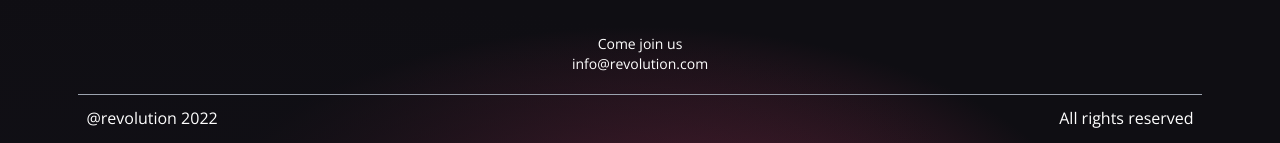
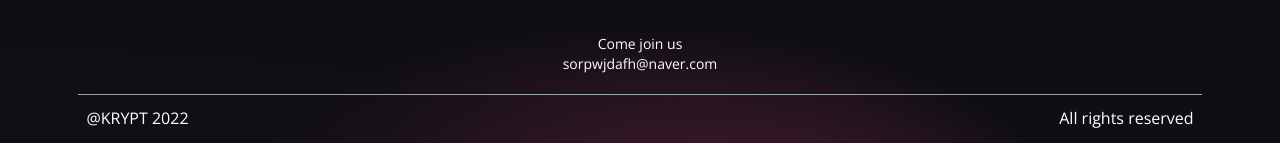
Before and after one commit to treetea-bro/web3.0, a React (Vite) app in the folder client/: page / in a window 1280 px wide. Shown: the part 1382-1525 px from the top of the page. Built offline with nearby package versions, Linux system fonts and the light colour scheme; no server answers.

Commit message:
텍스트 변경

```diff
--- a/client/src/components/Footer.jsx
+++ b/client/src/components/Footer.jsx
@@ -24,12 +24,12 @@ const Footer = () => {
       </div>
       <div className="flex justify-center items-center flex-col mt-5">
         <p className="text-white text-sm text-center">Come join us</p>
-        <p className="text-white text-sm text-center">info@revolution.com</p>
+        <p className="text-white text-sm text-center">sorpwjdafh@naver.com</p>
       </div>
       <div className="sm:w-[90%] w-full h-[0.25px] bg-gray-400 mt-5" />
       <div className="sm:w-[90%] w-full flex justify-between items-center mt-3">
         <p className="text-white text-base text-center mx-2 cursor-pointer">
-          @revolution 2022
+          @KRYPT 2022
         </p>
         <p className="text-white text-base text-center mx-2 cursor-pointer">
           All rights reserved
```
